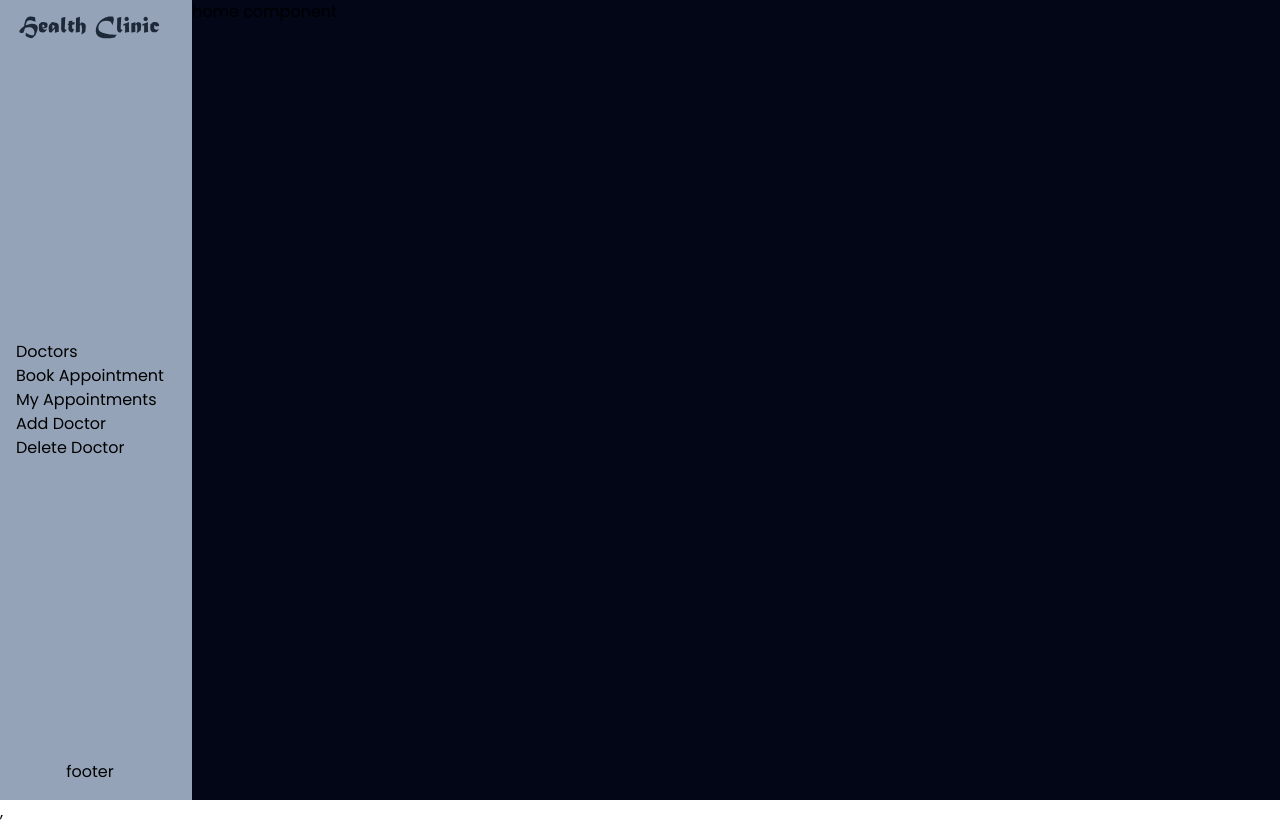
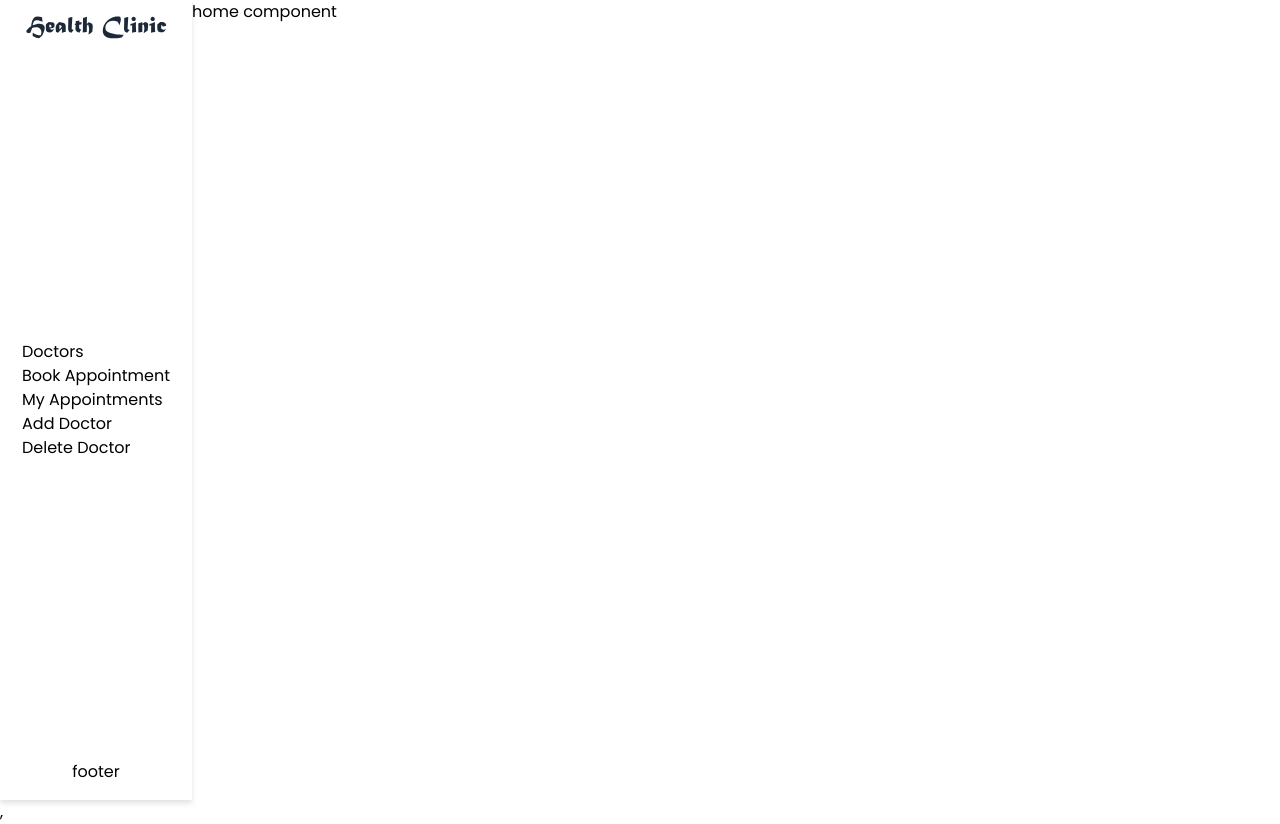
Before and after one commit to tajemouti/medical-appointments-front-end, a React (Create React App) app: page /home in a window 1280 px wide. Built offline with nearby package versions, Linux system fonts and the light colour scheme.

Commit message:
add styling to navigation bar

```diff
--- a/src/components/Home.js
+++ b/src/components/Home.js
@@ -4,10 +4,10 @@ function Home() {
   return (
     <>
       <div className='flex flex-row w-[100dvw]'>
-        <div className='flex w-[15%] bg-slate-400'>
+        <div className='flex w-[15%]'>
           <NavigationBar />
         </div>
-        <div className='flex w-[85%] bg-slate-950'>
+        <div className='flex w-[85%] bg-white'>
           <h1>home component</h1>
         </div>
       </div>
--- a/src/components/NavigationBar.js
+++ b/src/components/NavigationBar.js
@@ -2,7 +2,7 @@ import logo from '../images/logo.svg'
 function NavigationBar() {
   return (
     <>
-      <div className='flex flex-col p-4 justify-between items-center h-[100dvh]'>
+      <div className='flex flex-col p-4 justify-between items-center h-[100dvh] bg-white w-full drop-shadow-md'>
         <div>
           <img src={logo} alt="" />
         </div>
```
